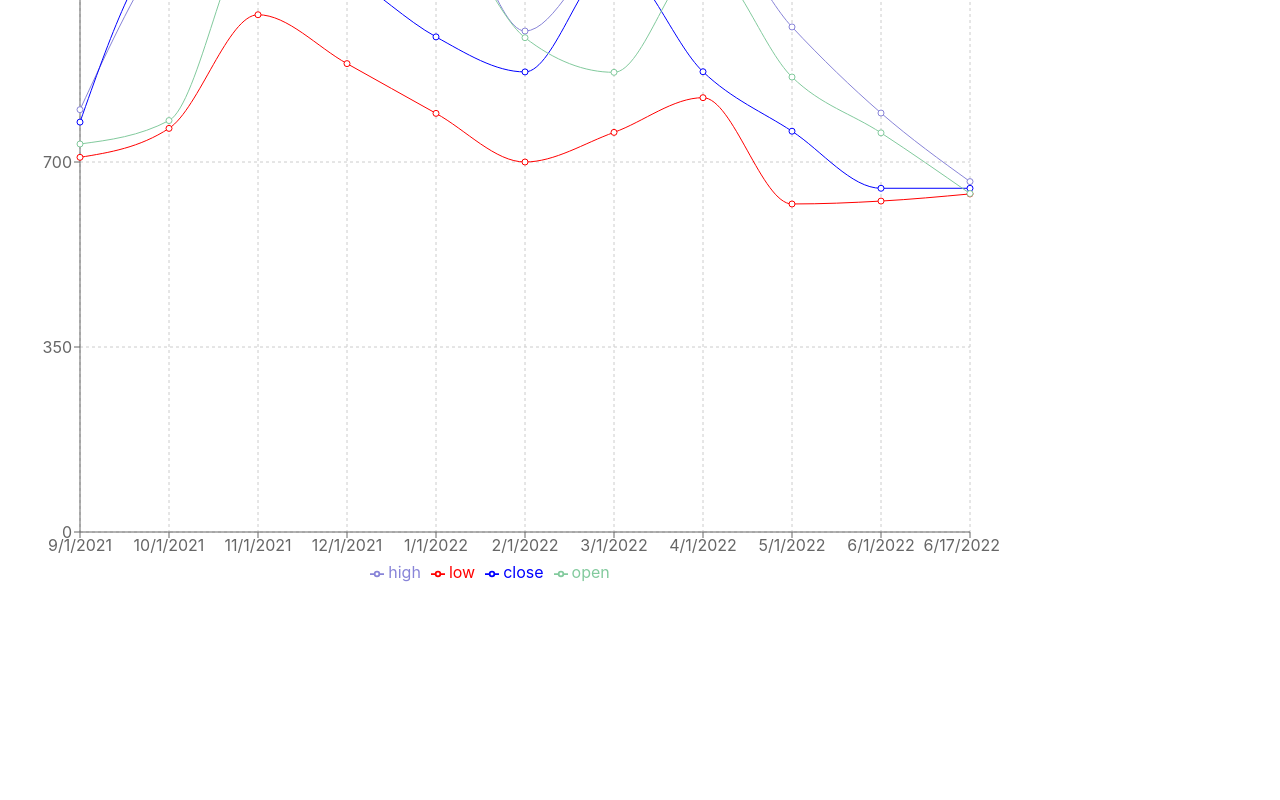
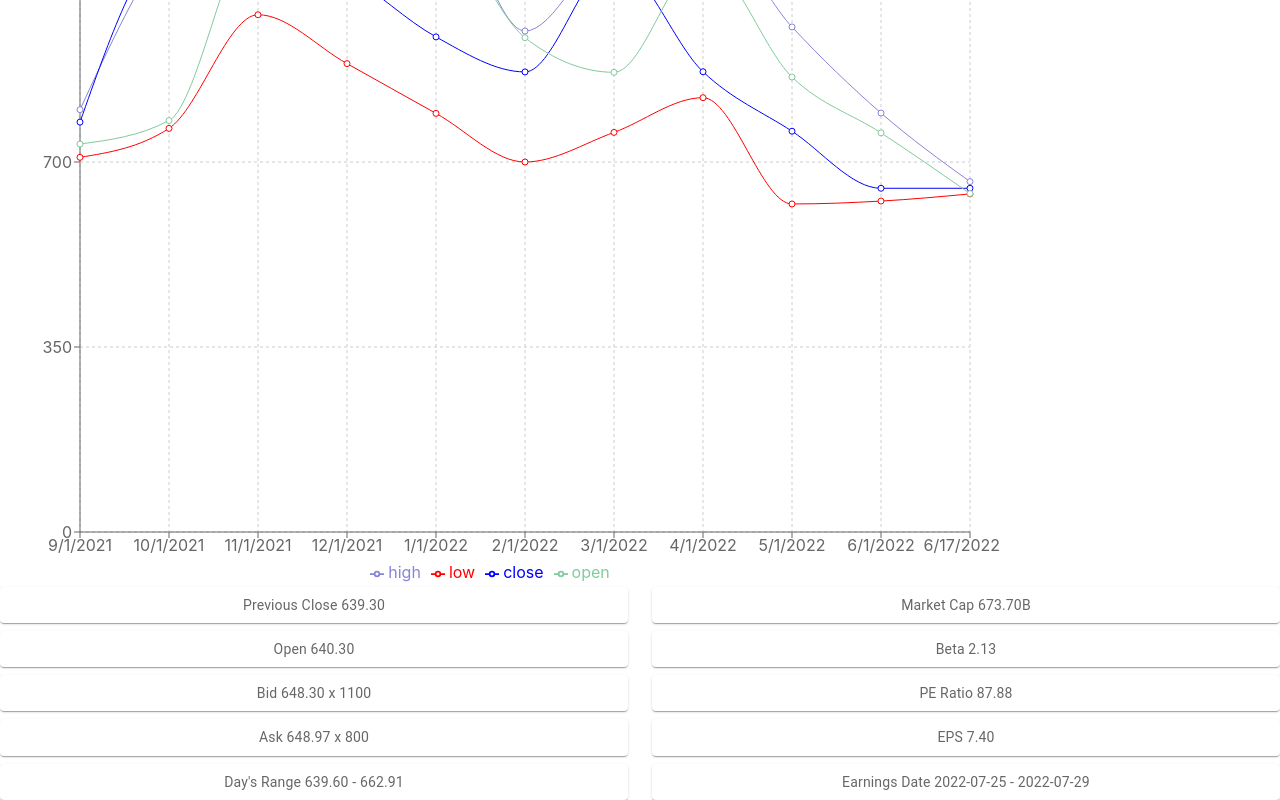
Before and after one commit to SoneThaya/ohyeah-finance, a React (Create React App) app: page / in a window 1280 px wide. Shown: the part 6473-7273 px from the top of the page. Before the commit the page ends 7064 px from the top, so only its background shows below. Built offline with nearby package versions, Linux system fonts and the light colour scheme; no server answers.

Commit message:
working on summary componet, got some columns done, need a few more

```diff
--- a/src/components/NewsList.js
+++ b/src/components/NewsList.js
@@ -30,7 +30,6 @@ const NewsList = () => {
 
     //     fetchNewsData();
     setNews(mockGetNewsListData);
-    console.log(news);
   }, [news]);
 
   return (
@@ -45,7 +44,7 @@ const NewsList = () => {
       </Grid> */}
       <div className="news__list__container">
         {mockGetNewsListData.map((item, index) => (
-          <NewsListItem item={item} />
+          <NewsListItem key={item.id} item={item} />
         ))}
       </div>
     </>
--- a/src/components/StockChart.js
+++ b/src/components/StockChart.js
@@ -28,12 +28,10 @@ const StockChart = () => {
     setCloseQuote(mockTeslaGetChartData.indicators.quote[0].close);
     setOpenQuote(mockTeslaGetChartData.indicators.quote[0].open);
 
-    console.log("high", highQuote);
     convertTimeStamp(mockTeslaGetChartData.timestamp);
 
     createGraphData(convertedArr, highQuote, lowQuote, closeQuote, openQuote);
     setData(graphData.slice(50, 61));
-    console.log(data);
   }, [highQuote]);
 
   let convertedArr = [];
@@ -49,8 +47,6 @@ const StockChart = () => {
         open: arr5[i],
       });
     }
-
-    console.log("graphData", graphData);
   };
 
   const convertTimeStamp = (arr) => {
@@ -58,7 +54,6 @@ const StockChart = () => {
       let theDate = new Date(arr[i] * 1000).toLocaleDateString("en-US");
       convertedArr.push(theDate);
     }
-    console.log("convertedArr", convertedArr);
   };
 
   return (
--- /dev/null
+++ b/src/components/Summary.js
@@ -0,0 +1,84 @@
+import React, { useState, useEffect } from "react";
+import { mockTeslaGetSummaryData } from "../utils/mockTeslaGetSummaryData";
+
+import { styled } from "@mui/material/styles";
+import Grid from "@mui/material/Grid";
+import Paper from "@mui/material/Paper";
+import Box from "@mui/material/Box";
+
+const Item = styled(Paper)(({ theme }) => ({
+  backgroundColor: theme.palette.mode === "dark" ? "#1A2027" : "#fff",
+  ...theme.typography.body2,
+  padding: theme.spacing(1),
+  textAlign: "center",
+  color: theme.palette.text.secondary,
+}));
+
+const Summary = () => {
+  const [summaryData, setSummaryData] = useState([]);
+  const [previousClose, setPreviousClose] = useState([]);
+  const [marketCap, setMarketCap] = useState([]);
+
+  useEffect(() => {
+    setSummaryData(mockTeslaGetSummaryData);
+    setPreviousClose(mockTeslaGetSummaryData.summaryDetail.previousClose.fmt);
+    setMarketCap(mockTeslaGetSummaryData.price.marketCap.fmt);
+  }, [summaryData]);
+
+  return (
+    <Grid container rowSpacing={1} columnSpacing={{ xs: 1, sm: 2, md: 3 }}>
+      <Grid item xs={6}>
+        <Item>
+          Previous Close{" "}
+          {mockTeslaGetSummaryData.summaryDetail.previousClose.fmt}
+        </Item>
+      </Grid>
+      <Grid item xs={6}>
+        <Item>Market Cap {mockTeslaGetSummaryData.price.marketCap.fmt}</Item>
+      </Grid>
+      <Grid item xs={6}>
+        <Item>Open {mockTeslaGetSummaryData.price.regularMarketOpen.fmt}</Item>
+      </Grid>
+      <Grid item xs={6}>
+        <Item>Beta {mockTeslaGetSummaryData.summaryDetail.beta.fmt}</Item>
+      </Grid>
+      <Grid item xs={6}>
+        <Item>
+          Bid {mockTeslaGetSummaryData.summaryDetail.bid.fmt} x{" "}
+          {mockTeslaGetSummaryData.summaryDetail.bidSize.raw}
+        </Item>
+      </Grid>
+      <Grid item xs={6}>
+        <Item>
+          PE Ratio {mockTeslaGetSummaryData.summaryDetail.trailingPE.fmt}
+        </Item>
+      </Grid>
+      <Grid item xs={6}>
+        <Item>
+          Ask {mockTeslaGetSummaryData.summaryDetail.ask.fmt} x{" "}
+          {mockTeslaGetSummaryData.summaryDetail.askSize.raw}
+        </Item>
+      </Grid>
+      <Grid item xs={6}>
+        <Item>
+          EPS {mockTeslaGetSummaryData.defaultKeyStatistics.trailingEps.fmt}
+        </Item>
+      </Grid>
+      <Grid item xs={6}>
+        <Item>
+          Day's Range {mockTeslaGetSummaryData.price.regularMarketDayLow.fmt} -{" "}
+          {mockTeslaGetSummaryData.price.regularMarketDayHigh.fmt}
+        </Item>
+      </Grid>
+      <Grid item xs={6}>
+        <Item>
+          Earnings Date{" "}
+          {mockTeslaGetSummaryData.earnings.earningsChart.earningsDate[0].fmt} -{" "}
+          {mockTeslaGetSummaryData.earnings.earningsChart.earningsDate[1].fmt}
+        </Item>
+      </Grid>
+    </Grid>
+  );
+};
+
+export default Summary;
--- a/src/pages/Home.js
+++ b/src/pages/Home.js
@@ -2,6 +2,7 @@ import { Box } from "@mui/material";
 import React, { useState, useEffect } from "react";
 import NewsList from "../components/NewsList";
 import StockChart from "../components/StockChart";
+import Summary from "../components/Summary";
 import { fetchData, newsListOptions } from "../utils/fetchData";
 
 const Home = () => {
@@ -9,6 +10,7 @@ const Home = () => {
     <>
       <NewsList />
       <StockChart />
+      <Summary />
     </>
   );
 };
```
